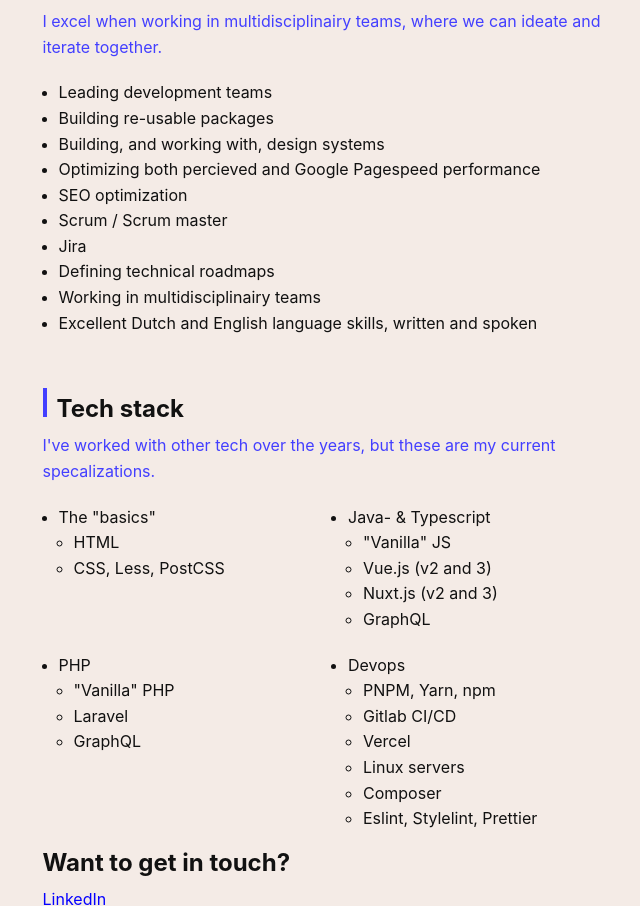
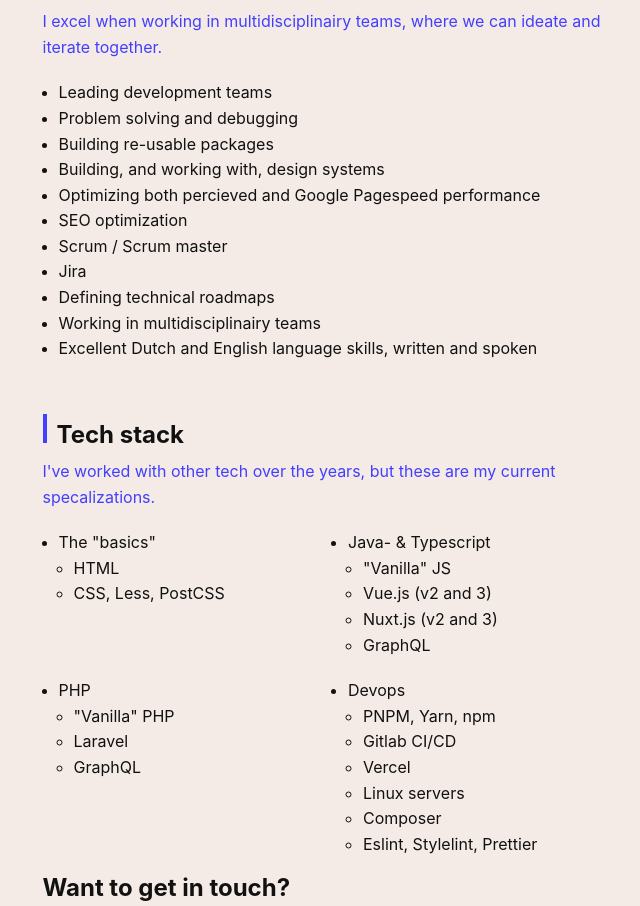
Before and after one commit to FreekVR/freekvanrijt.nl, a Vue app: page / in a window 1280 px wide. Shown: the part 1318-2224 px from the top of the page, without its empty margins (300-940 px from the left). Built offline with nearby package versions, Linux system fonts and the light colour scheme.

Commit message:
Add problem solving

```diff
--- a/src/components/TheCV.vue
+++ b/src/components/TheCV.vue
@@ -89,6 +89,7 @@
             </hgroup>
             <ul>
                 <li>Leading development teams</li>
+                <li>Problem solving and debugging</li>
                 <li>Building re-usable packages</li>
                 <li>Building, and working with, design systems</li>
                 <li>Optimizing both percieved and Google Pagespeed performance</li>
```
